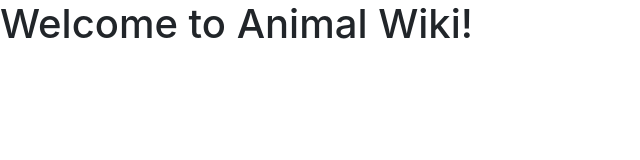
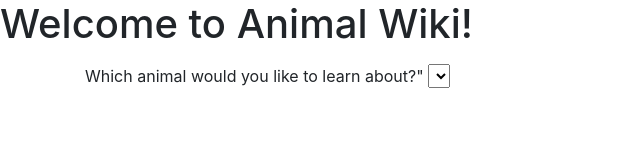
Before and after one commit to KarlStarkweather/branching-practice, a plain HTML site: page index.html in a window 1280 px wide. Shown: the whole page, without its empty margins (0-640 px from the left). Drawn offline with Linux system fonts and the light colour scheme.

Commit message:
add title and select control to choose an animal

```diff
--- a/index.html
+++ b/index.html
@@ -11,6 +11,15 @@
   <h1>Welcome to Animal Wiki!</h1>
   <p></p>
   <p></p>
+  <div class = "container">
+    <label for="choose-animal">Which animal would you like to learn about?"</label>
+    <select name="form-control" id="choose-animal">Animal
+      <option value="Moose"></option>
+      <option value="Iguana"></option>
+      <option value="Turkey"></option>
+      <option value="Aardvark"></option>
+    </select>
 
+  </div>
 </body>
 </html>
```
